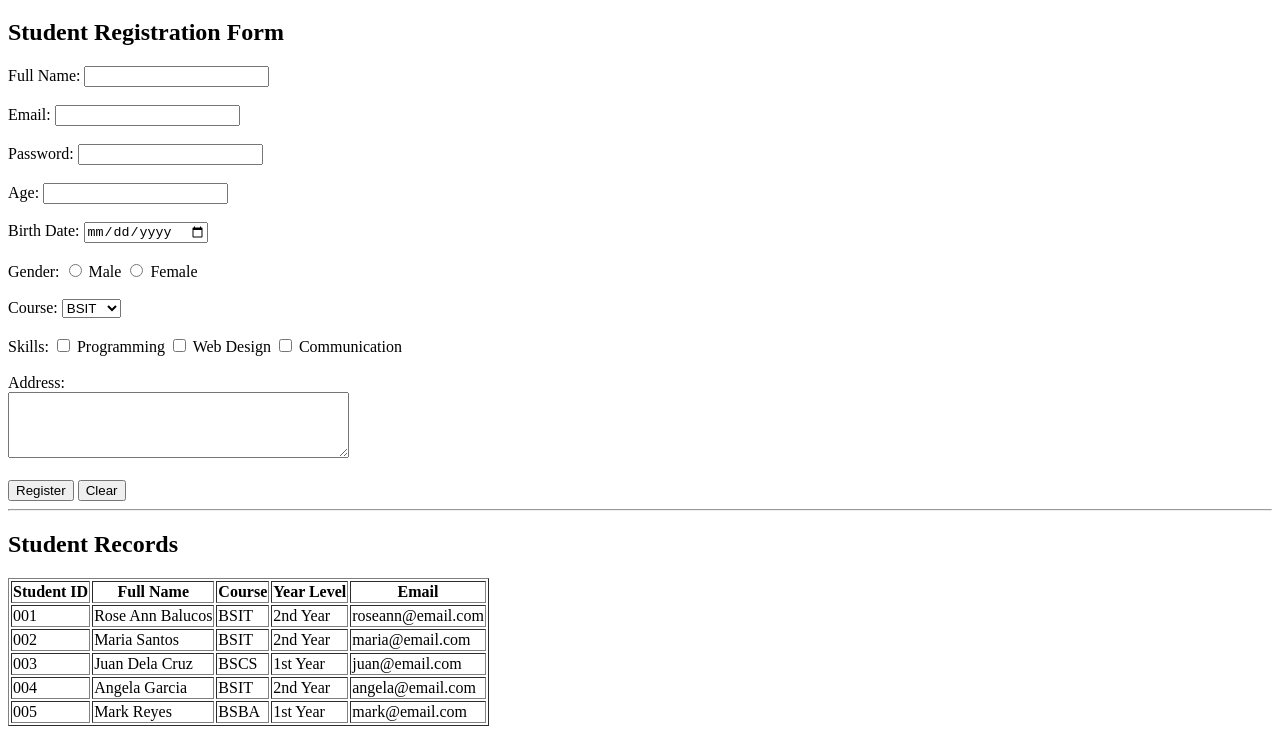
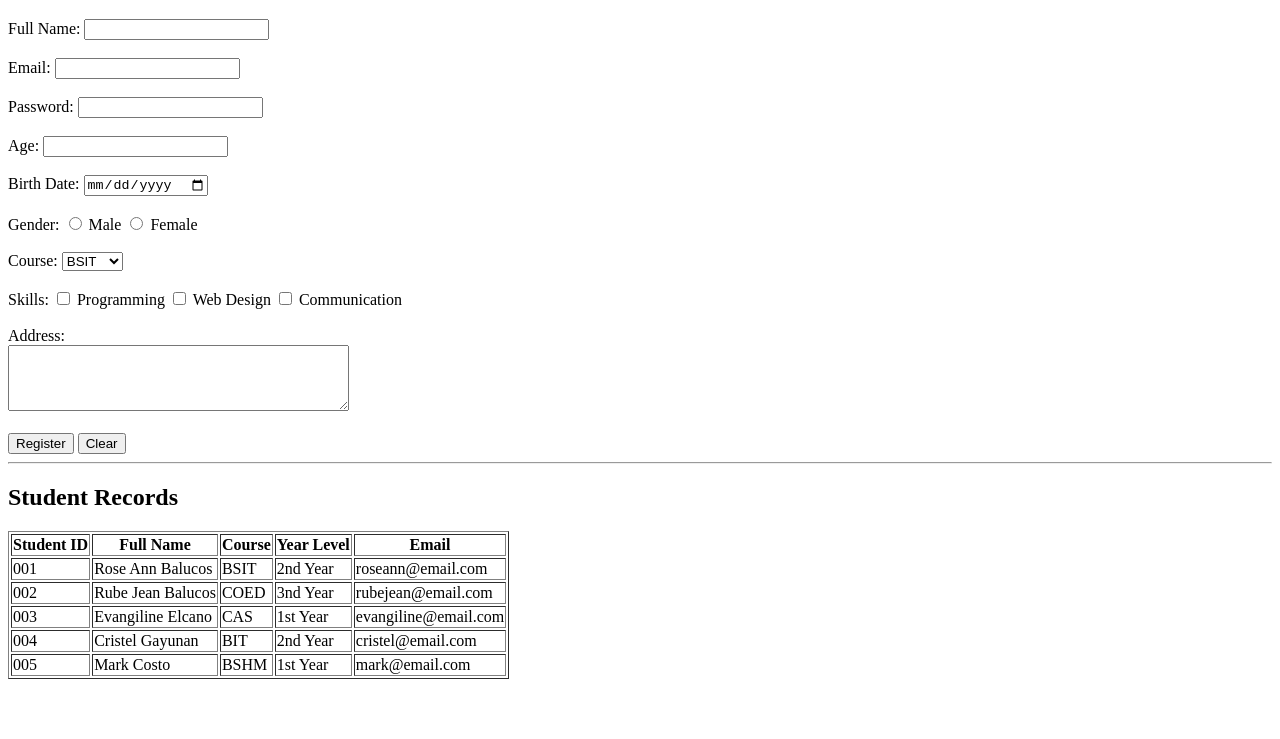
Before and after one commit to prahinogalexa36-pixel/StudentRegistrationSystem, a plain HTML site: page input.html in a window 1280 px wide. Shown: the part 61-800 px from the top of the page. Drawn offline with Linux system fonts and the light colour scheme.

Commit message:
Update input.html

```diff
--- a/input.html
+++ b/input.html
@@ -7,8 +7,6 @@
 <body>
 
     <h1>Student Registration System</h1>
-
-    <h2>Student Registration Form</h2>
 
     <form>
 
@@ -50,10 +48,10 @@
         <label for="course">Course:</label>
         <select id="course" name="course">
             <option value="BSIT">BSIT</option>
-            <option value="BSCS">BSCS</option>
-            <option value="BSBA">BSBA</option>
-            <option value="BSED">BSED</option>
-            <option value="BEED">BEED</option>
+            <option value="BSHM">BSHM</option>
+            <option value="COED">COED</option>
+            <option value="CAS">CAS</option>
+            <option value="BIT">BIT</option>
         </select>
         <br><br>
 
@@ -103,32 +101,32 @@
 
         <tr>
             <td>002</td>
-            <td>Maria Santos</td>
-            <td>BSIT</td>
-            <td>2nd Year</td>
-            <td>maria@email.com</td>
+            <td>Rube Jean Balucos</td>
+            <td>COED</td>
+            <td>3nd Year</td>
+            <td>rubejean@email.com</td>
         </tr>
 
         <tr>
             <td>003</td>
-            <td>Juan Dela Cruz</td>
-            <td>BSCS</td>
+            <td>Evangiline Elcano </td>
+            <td>CAS</td>
             <td>1st Year</td>
-            <td>juan@email.com</td>
+            <td>evangiline@email.com</td>
         </tr>
 
         <tr>
             <td>004</td>
-            <td>Angela Garcia</td>
-            <td>BSIT</td>
+            <td>Cristel Gayunan</td>
+            <td>BIT</td>
             <td>2nd Year</td>
-            <td>angela@email.com</td>
+            <td>cristel@email.com</td>
         </tr>
 
         <tr>
             <td>005</td>
-            <td>Mark Reyes</td>
-            <td>BSBA</td>
+            <td>Mark Costo</td>
+            <td>BSHM</td>
             <td>1st Year</td>
             <td>mark@email.com</td>
         </tr>
```
